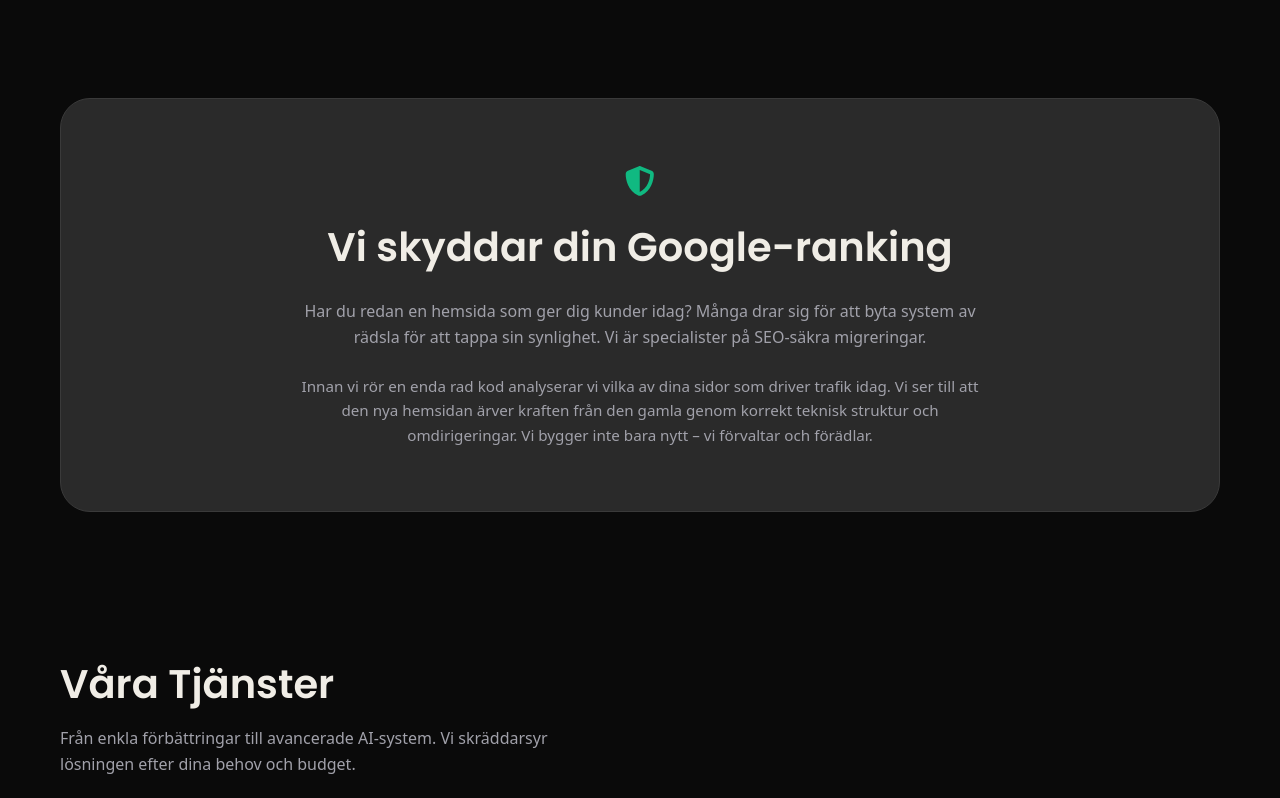
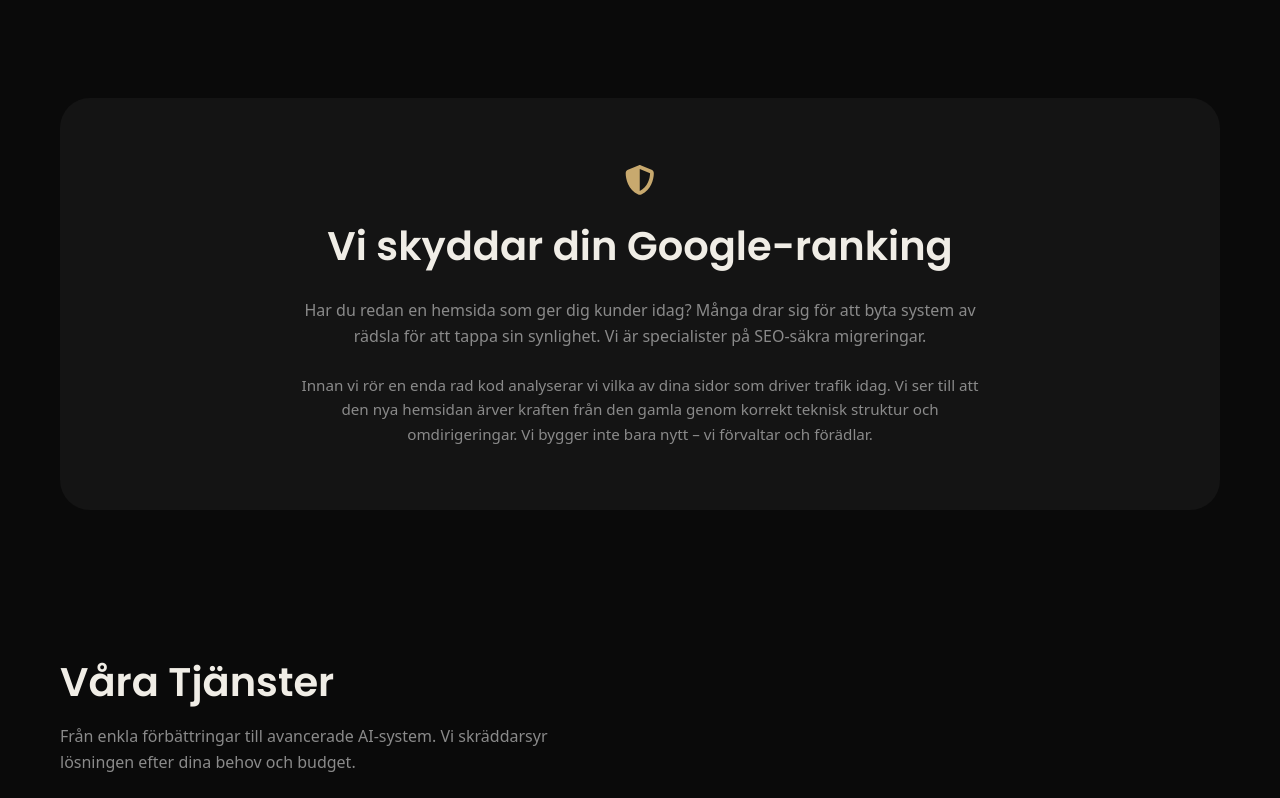
Before and after one commit to ronnedahl/my-company-page-fullstack, a Next.js app in the folder next-app/: page / in a window 1280 px wide. Shown: the part 1130-1928 px from the top of the page. Built offline with nearby package versions, Linux system fonts and the light colour scheme; no server answers.

Commit message:
Replace green accent with warm gold color palette for premium look

```diff
--- a/next-app/src/app/globals.css
+++ b/next-app/src/app/globals.css
@@ -1,15 +1,15 @@
 @import "tailwindcss";
 
 @theme {
- --color-bg: #0a0a0a;
+  --color-bg: #0a0a0a;
   --color-text: #F0EDE6;
-  --color-accent-green: #10B981;
-  --color-card-green: #059669;
-  --color-light-green: #1A4D3D;
-  --color-gray-text: #a1a1aa;
+  --color-accent-green: #C8A96E;
+  --color-card-green: #B8965A;
+  --color-light-green: #2A2318;
+  --color-gray-text: #8a8a8a;
   --color-star-yellow: #FBBF24;
-  --color-card-bg: #2A2A2A;
-  --color-border: #3A3A3A;
+  --color-card-bg: #141414;
+  --color-border: #1e1e1e;
   --font-family-sans: var(--font-inter), sans-serif;
   --breakpoint-sm: 600px;
   --breakpoint-md: 900px;
@@ -48,6 +48,11 @@
     margin: 0;
     padding: 0;
   }
+
+  input, textarea {
+    background-color: var(--color-bg);
+    color: var(--color-text);
+  }
 }
 
 /* Logo filter for dark background */
--- a/next-app/src/components/layout/Footer.tsx
+++ b/next-app/src/components/layout/Footer.tsx
@@ -1,6 +1,6 @@
 export default function Footer() {
   return (
-    <footer className="text-center py-10 text-gray-text text-sm border-t border-border">
+    <footer className="text-center py-10 text-gray-text text-sm border-t border-[#1e1e1e]">
       <p>&copy; 2026 Växtkraft Webb. Alla rättigheter reserverade.</p>
     </footer>
   );
--- a/next-app/src/components/layout/Header.tsx
+++ b/next-app/src/components/layout/Header.tsx
@@ -39,7 +39,7 @@
           <div className="hidden md:flex items-center gap-3">
             <a
               href="#contact"
-              className="border border-border px-5 py-2 rounded-lg text-sm font-semibold hover:bg-text hover:text-white hover:border-text"
+              className="bg-accent-green text-white px-5 py-2 rounded-lg text-sm font-semibold hover:opacity-90"
             >
               Kontakta Oss{" "}
               <FontAwesomeIcon icon={faEnvelopeRegular} className="ml-1" />
--- a/next-app/src/components/sections/CaseStudy.tsx
+++ b/next-app/src/components/sections/CaseStudy.tsx
@@ -24,7 +24,7 @@
       }`}
     >
       <div>
-        <span className="bg-card-bg border border-border px-4 py-1 rounded-[20px] text-[0.8rem] font-semibold inline-block mb-5">
+        <span className="bg-card-bg px-4 py-1 rounded-[20px] text-[0.8rem] font-semibold inline-block mb-5 text-accent-green">
           {tag}
         </span>
         <h3 className="text-[1.2rem] md:text-[2rem] font-semibold mb-4">
--- a/next-app/src/components/sections/Chatbot.tsx
+++ b/next-app/src/components/sections/Chatbot.tsx
@@ -87,7 +87,7 @@
       </div>
 
       <div
-        className={`fixed bottom-[90px] right-5 md:bottom-[100px] md:right-8 z-[999] w-[calc(100vw-40px)] md:w-[350px] bg-white rounded-[16px] shadow-[0_10px_40px_rgba(0,0,0,0.15)] overflow-hidden transition-all duration-300 ${
+        className={`fixed bottom-[90px] right-5 md:bottom-[100px] md:right-8 z-[999] w-[calc(100vw-40px)] md:w-[350px] bg-card-bg rounded-[16px] shadow-[0_10px_40px_rgba(0,0,0,0.4)] overflow-hidden transition-all duration-300 ${
           isOpen
             ? "opacity-100 translate-y-0 pointer-events-auto"
             : "opacity-0 translate-y-5 pointer-events-none"
@@ -128,7 +128,7 @@
           <div ref={messagesEndRef} />
         </div>
 
-        <div className="px-5 py-4 border-t border-[#eee]">
+        <div className="px-5 py-4 border-t border-border">
           <div className="flex gap-2">
             <input
               type="text"
@@ -136,7 +136,7 @@
               onChange={(e) => setInput(e.target.value)}
               onKeyDown={handleKeyDown}
               placeholder="Skriv ett meddelande..."
-              className="flex-1 px-4 py-2.5 border border-[#ddd] rounded-lg text-[0.85rem] outline-none"
+              className="flex-1 px-4 py-2.5 border border-border bg-bg text-text rounded-lg text-[0.85rem] outline-none focus:border-accent-green"
             />
             <button
               onClick={sendMessage}
--- a/next-app/src/components/sections/ContactForm.tsx
+++ b/next-app/src/components/sections/ContactForm.tsx
@@ -12,7 +12,7 @@
   return (
     <form
       onSubmit={handleSubmit}
-      className="bg-card-bg border-2 border-accent-green rounded-[16px] p-6 sm:p-10"
+      className="bg-card-bg rounded-[16px] p-6 sm:p-10"
     >
       <div className="mb-5">
         <label htmlFor="name" className="block font-semibold text-[0.9rem] mb-2">
--- a/next-app/src/components/sections/PricingCard.tsx
+++ b/next-app/src/components/sections/PricingCard.tsx
@@ -10,8 +10,8 @@
   badge,
 }: PricingCardData) {
   const cardClasses = featured
-    ? "bg-card-bg border-accent-green -translate-y-2 shadow-[0_15px_40px_rgba(6,78,59,0.25)] hover:-translate-y-3"
-    : "bg-card-bg border-border hover:-translate-y-1.5 hover:shadow-[0_10px_30px_rgba(0,0,0,0.1)]";
+    ? "bg-card-bg border-accent-green -translate-y-2 hover:-translate-y-3"
+    : "bg-card-bg border-[#1e1e1e] hover:-translate-y-1.5 hover:bg-[#1a1a1a]";
 
   const checkColor = "text-accent-green";
 
--- a/next-app/src/components/sections/ProcessCard.tsx
+++ b/next-app/src/components/sections/ProcessCard.tsx
@@ -18,7 +18,7 @@
   description,
 }: ProcessCardProps) {
   return (
-    <div className="bg-card-bg border border-border rounded-xl overflow-hidden flex flex-col">
+    <div className="bg-card-bg rounded-xl overflow-hidden flex flex-col">
       <div className="flex items-center gap-3 p-5 pb-0">
         <span className="w-9 h-9 rounded-full bg-accent-green text-white text-sm font-bold flex items-center justify-center shrink-0">
           {step}
--- a/next-app/src/components/sections/SeoMigration.tsx
+++ b/next-app/src/components/sections/SeoMigration.tsx
@@ -4,7 +4,7 @@
 export default function SeoMigration() {
   return (
     <section className="max-w-[1200px] mx-auto px-5 mb-15">
-      <div className="bg-card-bg border border-border text-white text-center py-16 px-5 sm:px-12 rounded-[30px]">
+      <div className="bg-card-bg text-white text-center py-16 px-5 sm:px-12 rounded-[30px]">
         <div className="text-3xl mb-4 text-accent-green">
           <FontAwesomeIcon icon={faShieldHalved} />
         </div>
--- a/next-app/src/components/sections/ServiceCard.tsx
+++ b/next-app/src/components/sections/ServiceCard.tsx
@@ -9,7 +9,7 @@
   href,
 }: ServiceCardData) {
   return (
-    <div className="bg-card-bg text-text p-7 rounded-[16px] border border-border transition-all duration-300 hover:shadow-[0_10px_30px_rgba(0,0,0,0.08)] hover:-translate-y-1">
+    <div className="bg-card-bg text-text p-7 rounded-[16px] transition-all duration-300 hover:bg-[#1a1a1a] hover:-translate-y-1">
       <div className="text-accent-green w-10 h-10 flex items-center justify-center rounded-lg mb-5">
         <FontAwesomeIcon icon={icon} className="text-lg" />
       </div>
--- a/next-app/src/components/ui/ButtonOutline.tsx
+++ b/next-app/src/components/ui/ButtonOutline.tsx
@@ -17,7 +17,7 @@
   return (
     <a
       href={href}
-      className={`border border-border px-5 py-2 rounded-lg text-sm font-semibold hover:bg-text hover:text-white hover:border-text inline-flex items-center gap-2 ${className}`}
+      className={`border border-gray-text/30 text-text px-5 py-2 rounded-lg text-sm font-semibold hover:bg-text hover:text-bg hover:border-text inline-flex items-center gap-2 ${className}`}
     >
       {children}
       {icon && <FontAwesomeIcon icon={icon} />}
```
